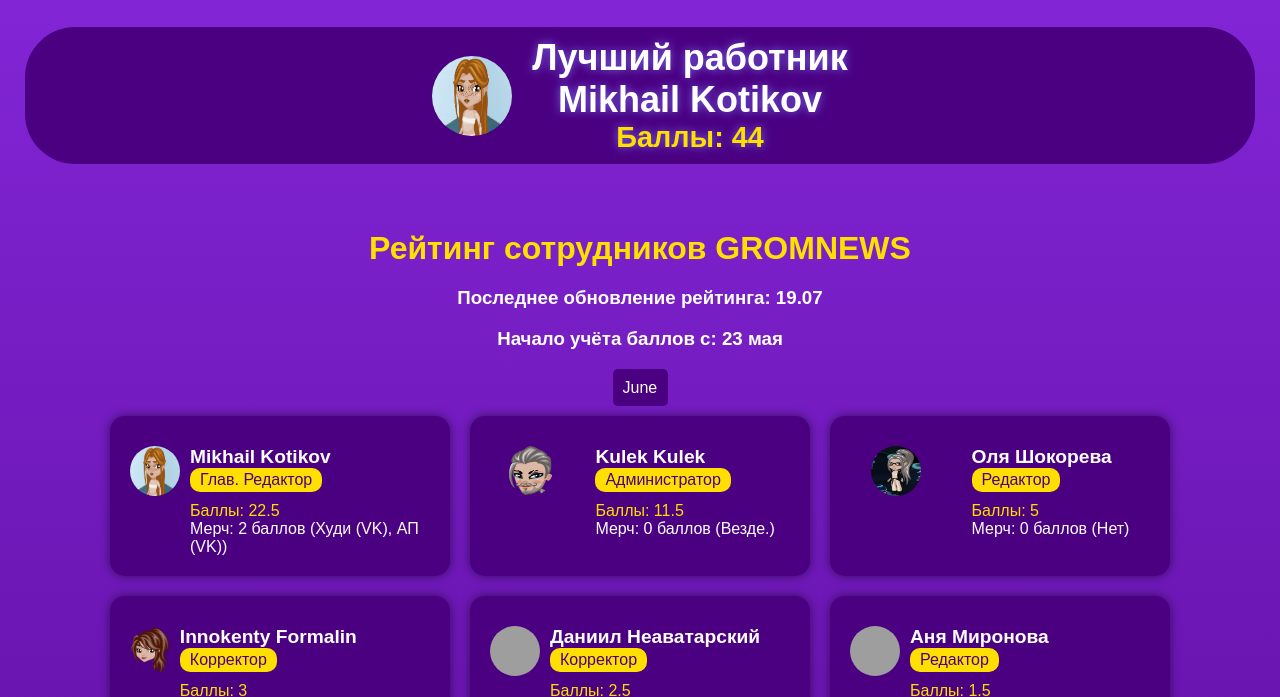
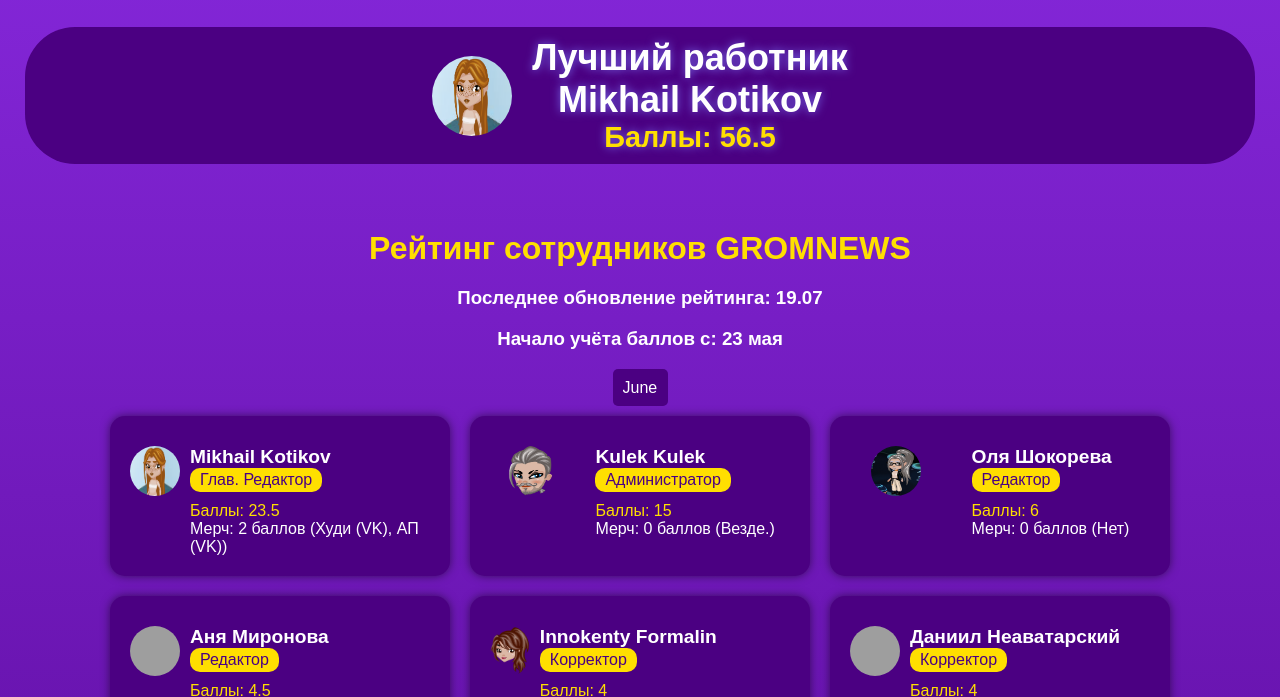
Before and after one commit to grom3333333333333333/rat, a plain HTML site: page osn.html in a window 1280 px wide. Shown: the part 242-939 px from the top of the page. Drawn offline with Linux system fonts and the light colour scheme; grey boxes are pictures that could not be loaded.

Commit message:
Add files via upload

```diff
--- a/osn.html
+++ b/osn.html
@@ -18,7 +18,7 @@
             <div class="top-employee-text">
                 <div id="top-employee-name-banner">Лучший работник</div>
                 <div id="top-employee-name-banner">Mikhail Kotikov</div>
-                <div id="top-employee-score-banner">Баллы: 44</div>
+                <div id="top-employee-score-banner">Баллы: 56.5</div>
             </div>
         </div>
     </div>
--- a/script.js
+++ b/script.js
@@ -9,15 +9,15 @@ document.addEventListener('DOMContentLoaded', function () {
             { name: 'Mikhail Kotikov', avatar: 'img/миша.png', role: 'Редактор', tasks: { posts: 20, articles: 0, design: 2, events: 1, deadlines: 0, correction: 0, discussion: 0 }, merch: { points: 2, networks: ['Худи (VK)', 'АП (VK)'] } },
         ],
         'July': [
-            { name: 'Илья Райский', avatar: 'img/илья.png', role: 'Король', tasks: { posts: 0, articles: 0, design: 0, events: 0, deadlines: 0, correction: 0, discussion: 0, penalty: 0 }, merch: { points: 0, networks: ['Везде.'] } },
-            { name: 'Kulek Kulek', avatar: 'img/z.png', role: 'Администратор', tasks: { posts: 6, articles: 0, design: 2, events: 0, deadlines: 0, correction: 3, discussion: 0, penalty: 0 }, merch: { points: 0, networks: ['Везде.'] } },
-            { name: 'Аня Миронова', avatar: 'img/аням.png', role: 'Редактор', tasks: { posts: 3, articles: 1, design: 0, events: 0, deadlines: 0, correction: 1, discussion: 0, penalty: 5 }, merch: { points: 2, networks: ['Худи (VK)', 'АП (VK)'] } },
-            { name: 'Innokenty Formalin', avatar: 'img/кеша.png', role: 'Корректор', tasks: { posts: 0, articles: 0, design: 0, events: 0, deadlines: 0, correction: 6, discussion: 0, penalty: 0 }, merch: { points: 3, networks: ['Худи (VK)', 'АП (VK)', 'Худи (ОК)'] } },
-            { name: 'Даниил Неаватарский', avatar: 'img/даняа.png', role: 'Корректор', tasks: { posts: 2, articles: 0, design: 0, events: 0, deadlines: 0, correction: 1, discussion: 0, penalty: 0 }, merch: { points: 2, networks: ['Худи (VK)', 'АП (VK)'] } },
+            { name: 'Илья Райский', avatar: 'img/илья.png', role: 'Король', tasks: { posts: 3, articles: 0, design: 0, events: 0, deadlines: 0, correction: 0, discussion: 0, penalty: 0 }, merch: { points: 0, networks: ['Везде.'] } },
+            { name: 'Kulek Kulek', avatar: 'img/z.png', role: 'Администратор', tasks: { posts: 7, articles: 0, design: 3, events: 0, deadlines: 0, correction: 4, discussion: 0, penalty: 0 }, merch: { points: 0, networks: ['Везде.'] } },
+            { name: 'Аня Миронова', avatar: 'img/аням.png', role: 'Редактор', tasks: { posts: 5, articles: 1, design: 0, events: 0, deadlines: 0, correction: 3, discussion: 0, penalty: 5 }, merch: { points: 2, networks: ['Худи (VK)', 'АП (VK)'] } },
+            { name: 'Innokenty Formalin', avatar: 'img/кеша.png', role: 'Корректор', tasks: { posts: 0, articles: 0, design: 0, events: 0, deadlines: 0, correction: 8, discussion: 0, penalty: 0 }, merch: { points: 3, networks: ['Худи (VK)', 'АП (VK)', 'Худи (ОК)'] } },
+            { name: 'Даниил Неаватарский', avatar: 'img/даняа.png', role: 'Корректор', tasks: { posts: 2, articles: 0, design: 0, events: 0, deadlines: 0, correction: 4, discussion: 0, penalty: 0 }, merch: { points: 2, networks: ['Худи (VK)', 'АП (VK)'] } },
             { name: 'София Кошиль', avatar: 'img/соф.png', role: 'Редактор', tasks: { posts: 2, articles: 0, design: 0, events: 0, deadlines: 0, correction: 0, discussion: 0, penalty: 5 }, merch: { points: 2, networks: ['Худи (VK)', 'АП (VK)'] } },
-            { name: 'Mikhail Kotikov', avatar: 'img/миша.png', role: 'Глав. Редактор', tasks: { posts: 12, articles: 0, design: 5, events: 0, deadlines: 0, correction: 1, discussion: 0, penalty: 0 }, merch: { points: 2, networks: ['Худи (VK)', 'АП (VK)'] } },
-            { name: 'Екатерина Фраерок', avatar: 'img/катя.png', role: 'Редактор', tasks: { posts: 0, articles: 1, design: 0, events: 0, deadlines: 1, correction: 0, discussion: 0, penalty: 5 }, merch: { points: 0, networks: ['Нет'] } },
-            { name: 'Оля Шокорева', avatar: 'img/оля.png', role: 'Редактор', tasks: { posts: 6, articles: 1, design: 0, events: 0, deadlines: 1, correction: 0, discussion: 0, penalty: 5 }, merch: { points: 0, networks: ['Нет'] } },
+            { name: 'Mikhail Kotikov', avatar: 'img/миша.png', role: 'Глав. Редактор', tasks: { posts: 13, articles: 0, design: 5, events: 0, deadlines: 0, correction: 1, discussion: 0, penalty: 0 }, merch: { points: 2, networks: ['Худи (VK)', 'АП (VK)'] } },
+            { name: 'Екатерина Фраерок', avatar: 'img/катя.png', role: 'Редактор', tasks: { posts: 1, articles: 1, design: 0, events: 0, deadlines: 1, correction: 0, discussion: 0, penalty: 5 }, merch: { points: 0, networks: ['Нет'] } },
+            { name: 'Оля Шокорева', avatar: 'img/оля.png', role: 'Редактор', tasks: { posts: 7, articles: 1, design: 0, events: 0, deadlines: 1, correction: 0, discussion: 0, penalty: 5 }, merch: { points: 0, networks: ['Нет'] } },
             { name: 'Roman Bazhukov', avatar: 'img/рома.png', role: 'Редактор', tasks: { posts: 0, articles: 1, design: 0, events: 0, deadlines: 1, correction: 0, discussion: 0, penalty: 5 }, merch: { points: 0, networks: ['Нет'] } }
         ]
     };
```
